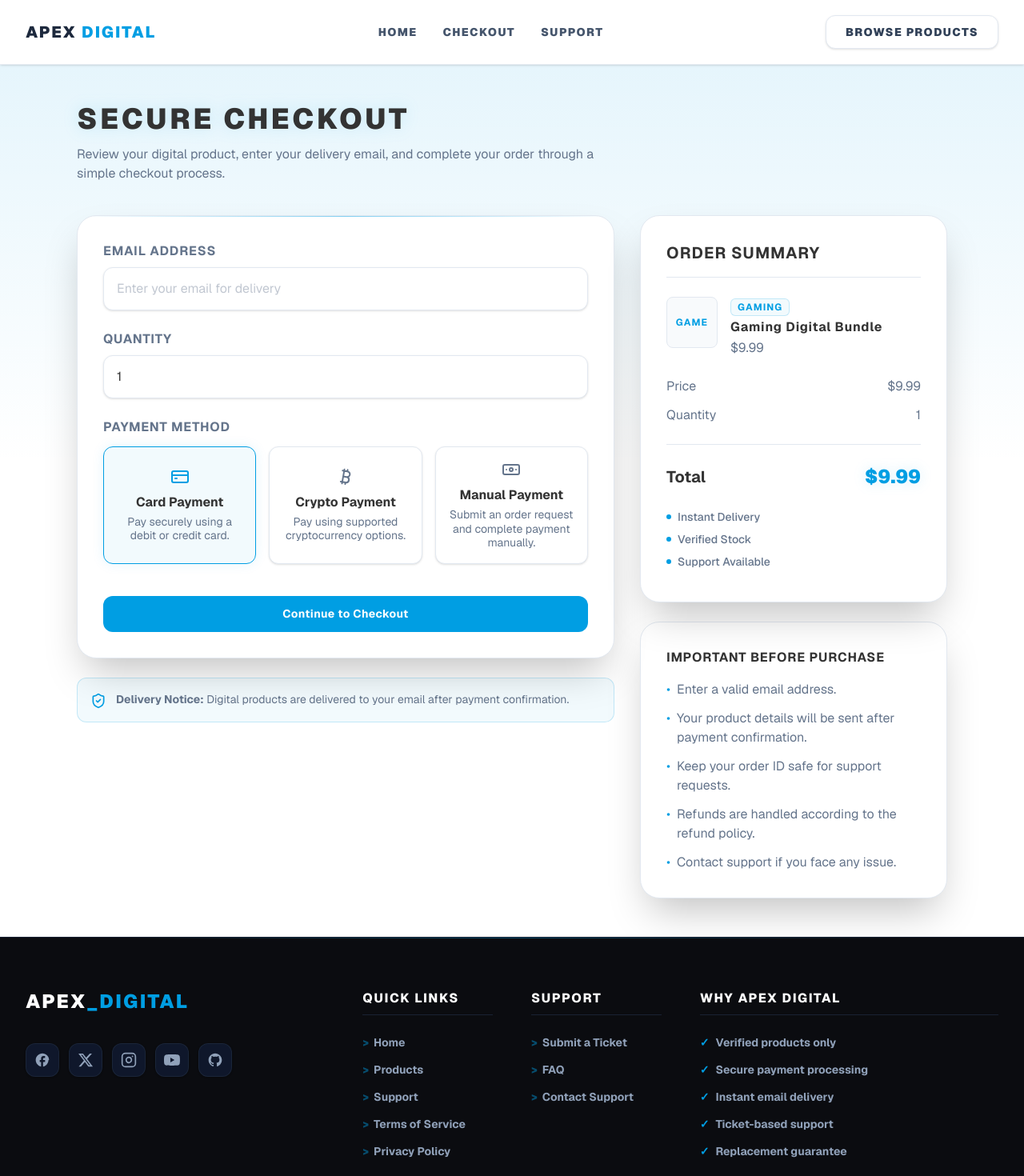
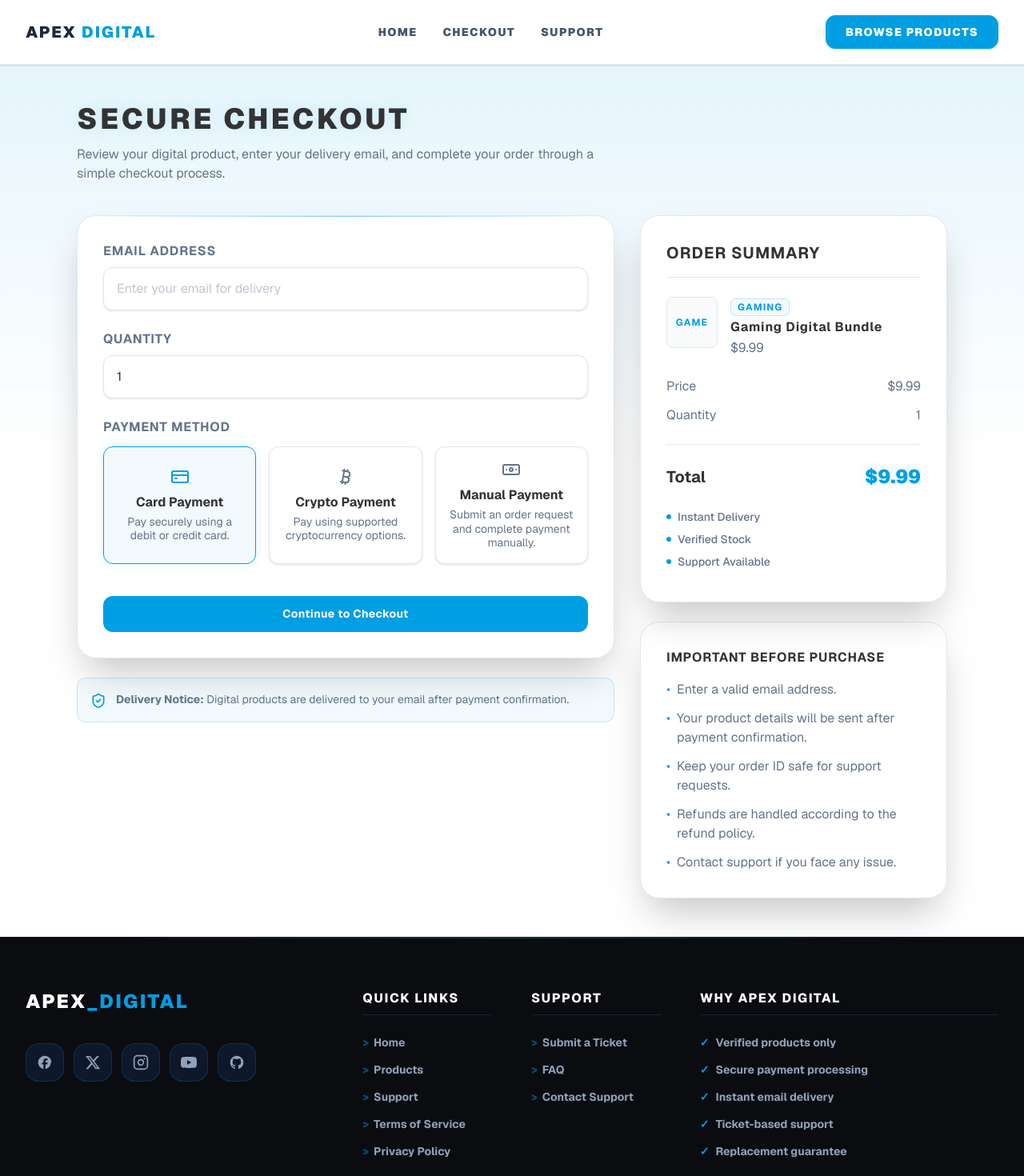
Before and after one commit to SithikaWeerasinghe/digital-account-store, a Next.js app: page /checkout in a window 1280 px wide. Shown: the top 1470 px of the page at 80% size. Built offline with nearby package versions, Linux system fonts and the light colour scheme.

Commit message:
upgraded ui componenets

```diff
--- a/app/globals.css
+++ b/app/globals.css
@@ -671,12 +671,41 @@
   letter-spacing: 0.03em;
   border: none;
   cursor: pointer;
-  transition: background-color 0.2s ease, box-shadow 0.2s ease, transform 0.2s ease;
+  position: relative;
+  overflow: hidden;
+  transition: background-color 0.3s ease, box-shadow 0.3s ease, transform 0.3s cubic-bezier(0.25, 1, 0.5, 1);
 }
+
+.mp-button-primary::before {
+  content: '';
+  position: absolute;
+  top: 0;
+  left: -150%;
+  width: 50%;
+  height: 100%;
+  background: linear-gradient(
+    90deg,
+    transparent,
+    rgba(255, 255, 255, 0.25) 30%,
+    rgba(255, 255, 255, 0.4) 50%,
+    rgba(255, 255, 255, 0.25) 70%,
+    transparent
+  );
+  transform: skewX(-25deg);
+  pointer-events: none;
+  z-index: 10;
+  transition: none;
+}
+
+.mp-button-primary:hover::before {
+  left: 150%;
+  transition: left 0.75s cubic-bezier(0.25, 1, 0.5, 1);
+}
+
 .mp-button-primary:hover {
   background: var(--color-primary-hover, #008cc9);
-  box-shadow: 0 4px 16px rgba(0,158,227,0.3);
-  transform: translateY(-1px);
+  box-shadow: 0 0 20px rgba(0, 158, 227, 0.45);
+  transform: translateY(-2px);
 }
 
 /* Premium Card Shine Sweep — Forward-only & Fast */
@@ -692,3 +721,106 @@
 .animate-card-shine {
   animation: cardShine 0.6s cubic-bezier(0.25, 1, 0.5, 1) forwards;
 }
+
+/* ── Brand Glow Utilities ── */
+.glow-facebook:hover {
+  box-shadow: 0 0 15px rgba(24, 119, 242, 0.45);
+  background-color: rgba(24, 119, 242, 0.1) !important;
+}
+
+.glow-twitter:hover {
+  box-shadow: 0 0 15px rgba(255, 255, 255, 0.25);
+  background-color: rgba(255, 255, 255, 0.1) !important;
+}
+
+.glow-instagram:hover {
+  box-shadow: 0 0 15px rgba(225, 48, 108, 0.45);
+  background-color: rgba(225, 48, 108, 0.1) !important;
+}
+
+.glow-youtube:hover {
+  box-shadow: 0 0 15px rgba(255, 0, 0, 0.45);
+  background-color: rgba(255, 0, 0, 0.1) !important;
+}
+
+.glow-github:hover {
+  box-shadow: 0 0 15px rgba(34, 211, 238, 0.45);
+  background-color: rgba(34, 211, 238, 0.1) !important;
+}
+
+/* Subtle corner accent highlights for premium outlined cards */
+.corner-accent::before {
+  content: '';
+  position: absolute;
+  top: 0;
+  left: 0;
+  width: 4px;
+  height: 4px;
+  border-top: 1px solid var(--color-primary);
+  border-left: 1px solid var(--color-primary);
+  opacity: 0;
+  transition: opacity 0.3s ease;
+}
+
+.corner-accent::after {
+  content: '';
+  position: absolute;
+  bottom: 0;
+  right: 0;
+  width: 4px;
+  height: 4px;
+  border-bottom: 1px solid var(--color-primary);
+  border-right: 1px solid var(--color-primary);
+  opacity: 0;
+  transition: opacity 0.3s ease;
+}
+
+.group:hover .corner-accent::before,
+.group:hover .corner-accent::after {
+  opacity: 1;
+}
+
+/* ── Premium Reusable Shine Button Style ── */
+.btn-premium-shine {
+  position: relative;
+  overflow: hidden;
+  transition: background-color 0.3s ease, border-color 0.3s ease, box-shadow 0.3s ease, transform 0.3s cubic-bezier(0.25, 1, 0.5, 1) !important;
+}
+
+.btn-premium-shine::before {
+  content: '';
+  position: absolute;
+  top: 0;
+  left: -150%;
+  width: 50%;
+  height: 100%;
+  background: linear-gradient(
+    90deg,
+    transparent,
+    rgba(255, 255, 255, 0.25) 30%,
+    rgba(255, 255, 255, 0.4) 50%,
+    rgba(255, 255, 255, 0.25) 70%,
+    transparent
+  );
+  transform: skewX(-25deg);
+  pointer-events: none;
+  z-index: 10;
+  transition: none;
+}
+
+.btn-premium-shine:hover::before {
+  left: 150%;
+  transition: left 0.75s cubic-bezier(0.25, 1, 0.5, 1);
+}
+
+.btn-premium-shine:hover {
+  transform: translateY(-2px) !important;
+}
+
+/* Keyboard Focus State for Accessibility */
+.btn-premium-shine:focus-visible,
+.mp-button-primary:focus-visible {
+  outline: 2px solid #009ee3 !important;
+  outline-offset: 2px !important;
+  box-shadow: 0 0 0 4px rgba(0, 158, 227, 0.4) !important;
+}
--- a/components/home/HeroSection.tsx
+++ b/components/home/HeroSection.tsx
@@ -31,7 +31,7 @@ export default function HeroSection() {
             <div className="flex flex-col sm:flex-row gap-4 w-full sm:w-auto font-heading">
               <Link
                 href={ROUTES.PRODUCTS}
-                className="inline-flex items-center justify-center gap-2 px-8 py-4 rounded-xl bg-[#fff159] hover:bg-[#ffe600] text-slate-900 font-extrabold text-sm tracking-widest uppercase transition-all duration-200 shadow-[0_4px_12px_rgba(255,241,89,0.35)] hover:shadow-[0_4px_20px_rgba(255,241,89,0.55)]"
+                className="btn-premium-shine inline-flex items-center justify-center gap-2 px-8 py-4 rounded-xl bg-[#fff159] hover:bg-[#ffe600] text-slate-900 font-extrabold text-sm tracking-widest uppercase transition-all duration-200 shadow-[0_4px_12px_rgba(255,241,89,0.35)] hover:shadow-[0_4px_20px_rgba(255,241,89,0.55)]"
               >
                 Browse Products
                 <ArrowRight size={14} className="stroke-[3]" />
--- a/components/layout/Footer.tsx
+++ b/components/layout/Footer.tsx
@@ -26,25 +26,40 @@ export default function Footer() {
               </Link>
             </div>
 
-            {/* Social Media Links using inline SVGs to guarantee compatibility */}
-            <div className="flex gap-3">
+            {/* Premium Colorful Brand Social Media Links */}
+            <div className="flex flex-wrap gap-3">
               {/* Facebook */}
-              <Link href="https://facebook.com" target="_blank" rel="noopener noreferrer" className="p-2.5 bg-slate-900 border border-slate-800/80 hover:border-primary/50 hover:bg-primary/10 text-slate-400 hover:text-primary rounded-xl transition-all duration-300 shadow-sm hover:shadow-[0_0_10px_rgba(0,158,227,0.15)]">
-                <svg className="w-5 h-5" viewBox="0 0 24 24" fill="currentColor">
+              <Link
+                href="https://facebook.com"
+                target="_blank"
+                rel="noopener noreferrer"
+                className="w-12 h-12 flex items-center justify-center bg-[#0f172a] border border-sky-500/20 rounded-2xl text-slate-400 hover:text-blue-500 hover:border-blue-500 transition-all duration-300 hover:-translate-y-[3px] glow-facebook"
+              >
+                <svg className="w-5 h-5 transition-transform duration-300 hover:scale-110" viewBox="0 0 24 24" fill="currentColor">
                   <path d="M22 12c0-5.52-4.48-10-10-10S2 6.48 2 12c0 4.84 3.44 8.87 8 9.8V15H8v-3h2V9.5C10 7.57 11.57 6 13.5 6H16v3h-2c-.55 0-1 .45-1 1v2h3v3h-3v6.95c4.56-.93 8-4.96 8-9.75z"/>
                 </svg>
               </Link>
 
               {/* Twitter/X */}
-              <Link href="https://twitter.com" target="_blank" rel="noopener noreferrer" className="p-2.5 bg-slate-900 border border-slate-800/80 hover:border-primary/50 hover:bg-primary/10 text-slate-400 hover:text-primary rounded-xl transition-all duration-300 shadow-sm hover:shadow-[0_0_10px_rgba(0,158,227,0.15)]">
-                <svg className="w-5 h-5" viewBox="0 0 24 24" fill="currentColor">
+              <Link
+                href="https://twitter.com"
+                target="_blank"
+                rel="noopener noreferrer"
+                className="w-12 h-12 flex items-center justify-center bg-[#0f172a] border border-sky-500/20 rounded-2xl text-slate-400 hover:text-white hover:border-slate-200 transition-all duration-300 hover:-translate-y-[3px] glow-twitter"
+              >
+                <svg className="w-5 h-5 transition-transform duration-300 hover:scale-110" viewBox="0 0 24 24" fill="currentColor">
                   <path d="M18.244 2.25h3.308l-7.227 8.26 8.502 11.24H16.17l-5.214-6.817L4.99 21.75H1.68l7.73-8.835L1.254 2.25H8.08l4.713 6.231zm-1.161 17.52h1.833L7.084 4.126H5.117z"/>
                 </svg>
               </Link>
 
               {/* Instagram */}
-              <Link href="https://instagram.com" target="_blank" rel="noopener noreferrer" className="p-2.5 bg-slate-900 border border-slate-800/80 hover:border-primary/50 hover:bg-primary/10 text-slate-400 hover:text-primary rounded-xl transition-all duration-300 shadow-sm hover:shadow-[0_0_10px_rgba(0,158,227,0.15)]">
-                <svg className="w-5 h-5" viewBox="0 0 24 24" fill="none" stroke="currentColor" strokeWidth="2" strokeLinecap="round" strokeLinejoin="round">
+              <Link
+                href="https://instagram.com"
+                target="_blank"
+                rel="noopener noreferrer"
+                className="w-12 h-12 flex items-center justify-center bg-[#0f172a] border border-sky-500/20 rounded-2xl text-slate-400 hover:text-pink-500 hover:border-pink-500 transition-all duration-300 hover:-translate-y-[3px] glow-instagram"
+              >
+                <svg className="w-5 h-5 transition-transform duration-300 hover:scale-110" viewBox="0 0 24 24" fill="none" stroke="currentColor" strokeWidth="2" strokeLinecap="round" strokeLinejoin="round">
                   <rect x="2" y="2" width="20" height="20" rx="5" ry="5" />
                   <path d="M16 11.37A4 4 0 1 1 12.63 8 4 4 0 0 1 16 11.37z" />
                   <line x1="17.5" y1="6.5" x2="17.51" y2="6.5" />
@@ -52,15 +67,25 @@ export default function Footer() {
               </Link>
 
               {/* YouTube */}
-              <Link href="https://youtube.com" target="_blank" rel="noopener noreferrer" className="p-2.5 bg-slate-900 border border-slate-800/80 hover:border-primary/50 hover:bg-primary/10 text-slate-400 hover:text-primary rounded-xl transition-all duration-300 shadow-sm hover:shadow-[0_0_10px_rgba(0,158,227,0.15)]">
-                <svg className="w-5 h-5" viewBox="0 0 24 24" fill="currentColor">
+              <Link
+                href="https://youtube.com"
+                target="_blank"
+                rel="noopener noreferrer"
+                className="w-12 h-12 flex items-center justify-center bg-[#0f172a] border border-sky-500/20 rounded-2xl text-slate-400 hover:text-red-500 hover:border-red-500 transition-all duration-300 hover:-translate-y-[3px] glow-youtube"
+              >
+                <svg className="w-5 h-5 transition-transform duration-300 hover:scale-110" viewBox="0 0 24 24" fill="currentColor">
                   <path d="M23.498 6.163a3.003 3.003 0 0 0-2.11-2.107C19.518 3.545 12 3.545 12 3.545s-7.518 0-9.388.511a3.003 3.003 0 0 0-2.11 2.107C0 8.033 0 12 0 12s0 3.967.502 5.837a3.003 3.003 0 0 0 2.11 2.107c1.87.511 9.388.511 9.388.511s7.518 0 9.388-.511a3.003 3.003 0 0 0 2.11-2.107c.502-1.87.502-5.837.502-5.837s0-3.967-.502-5.837zM9.545 15.568V8.432L15.818 12l-6.273 3.568z"/>
                 </svg>
               </Link>
 
               {/* GitHub */}
-              <Link href="https://github.com" target="_blank" rel="noopener noreferrer" className="p-2.5 bg-slate-900 border border-slate-800/80 hover:border-primary/50 hover:bg-primary/10 text-slate-400 hover:text-primary rounded-xl transition-all duration-300 shadow-sm hover:shadow-[0_0_10px_rgba(0,158,227,0.15)]">
-                <svg className="w-5 h-5" viewBox="0 0 24 24" fill="currentColor">
+              <Link
+                href="https://github.com"
+                target="_blank"
+                rel="noopener noreferrer"
+                className="w-12 h-12 flex items-center justify-center bg-[#0f172a] border border-sky-500/20 rounded-2xl text-slate-400 hover:text-cyan-400 hover:border-cyan-400 transition-all duration-300 hover:-translate-y-[3px] glow-github"
+              >
+                <svg className="w-5 h-5 transition-transform duration-300 hover:scale-110" viewBox="0 0 24 24" fill="currentColor">
                   <path fillRule="evenodd" clipRule="evenodd" d="M12 2C6.477 2 2 6.477 2 12c0 4.42 2.865 8.166 6.839 9.489.5.092.682-.217.682-.482 0-.237-.008-.866-.013-1.7-2.782.603-3.369-1.34-3.369-1.34-.454-1.156-1.11-1.464-1.11-1.464-.908-.62.069-.608.069-.608 1.003.07 1.531 1.03 1.531 1.03.892 1.529 2.341 1.087 2.91.831.092-.646.35-1.086.636-1.336-2.22-.253-4.555-1.11-4.555-4.943 0-1.091.39-1.984 1.029-2.683-.103-.253-.446-1.27.098-2.647 0 0 .84-.269 2.75 1.025A9.564 9.564 0 0 1 12 6.844c.85.004 1.705.115 2.504.337 1.909-1.294 2.747-1.025 2.747-1.025.546 1.377.203 2.394.1 2.647.64.699 1.028 1.592 1.028 2.683 0 3.842-2.339 4.687-4.566 4.935.359.309.678.919.678 1.852 0 1.336-.012 2.415-.012 2.743 0 .267.18.577.688.479C19.138 20.162 22 16.418 22 12c0-5.523-4.477-10-10-10z"/>
                 </svg>
               </Link>
--- a/components/layout/Navbar.tsx
+++ b/components/layout/Navbar.tsx
@@ -68,9 +68,9 @@ export default function Navbar() {
           <div className="hidden md:flex items-center gap-3">
             <Link
               href={ROUTES.PRODUCTS}
-              className={`inline-flex items-center justify-center py-2.5 px-6 rounded-xl text-sm font-black font-heading tracking-widest uppercase border transition-all duration-300 ${isTransparent
-                  ? 'border-white/25 bg-white/5 text-white hover:bg-white/15 hover:border-white/40'
-                  : 'border-slate-200 bg-white text-slate-700 hover:bg-slate-50 hover:border-slate-300 shadow-sm'
+              className={`btn-premium-shine inline-flex items-center justify-center py-2.5 px-6 rounded-xl text-sm font-black font-heading tracking-widest uppercase border transition-all duration-300 ${isTransparent
+                  ? 'border-white/25 bg-white/10 text-white hover:bg-white/20 hover:border-white/40 hover:shadow-[0_0_15px_rgba(255,255,255,0.15)]'
+                  : 'border-primary bg-primary text-white hover:bg-primary-hover shadow-sm hover:shadow-[0_0_20px_rgba(0,158,227,0.35)]'
                 }`}
             >
               Browse Products
@@ -113,7 +113,7 @@ export default function Navbar() {
             <Link
               href={ROUTES.PRODUCTS}
               onClick={() => setMobileOpen(false)}
-              className="block w-full text-center py-3 border border-slate-200 bg-white text-slate-700 hover:bg-slate-50 hover:border-slate-300 text-sm font-black font-heading tracking-widest uppercase rounded-xl shadow-sm transition-all duration-200"
+              className="btn-premium-shine block w-full text-center py-3 border border-primary bg-primary text-white hover:bg-primary-hover text-sm font-black font-heading tracking-widest uppercase rounded-xl shadow-md transition-all duration-200"
             >
               Browse Products
             </Link>
--- a/components/products/ProductGrid.tsx
+++ b/components/products/ProductGrid.tsx
@@ -13,7 +13,7 @@ export default function ProductGrid({ products }: { products: Product[] }) {
   }
 
   return (
-    <div className="grid grid-cols-1 sm:grid-cols-2 lg:grid-cols-3 xl:grid-cols-4 gap-5">
+    <div className="grid grid-cols-1 sm:grid-cols-2 lg:grid-cols-3 xl:grid-cols-4 gap-6 py-4 px-1">
       {products.map((product) => (
         <ProductCard key={product.id} product={product} />
       ))}
```
Also changed, not shown: app/products/[slug]/page.tsx (+22 -20 lines), components/home/FeaturedProducts.tsx (+6 -6 lines), components/products/ProductCard.tsx (+57 -34 lines).
